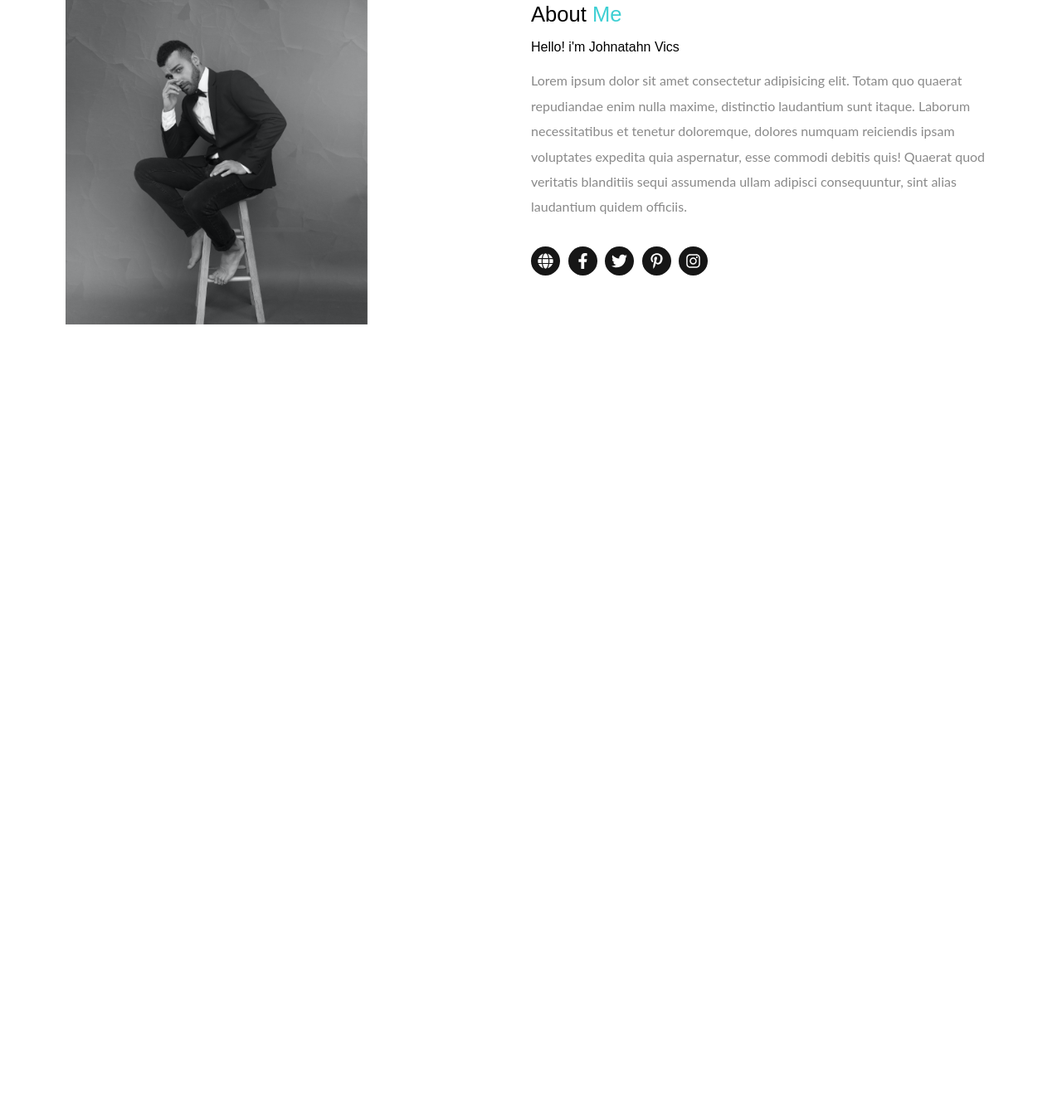
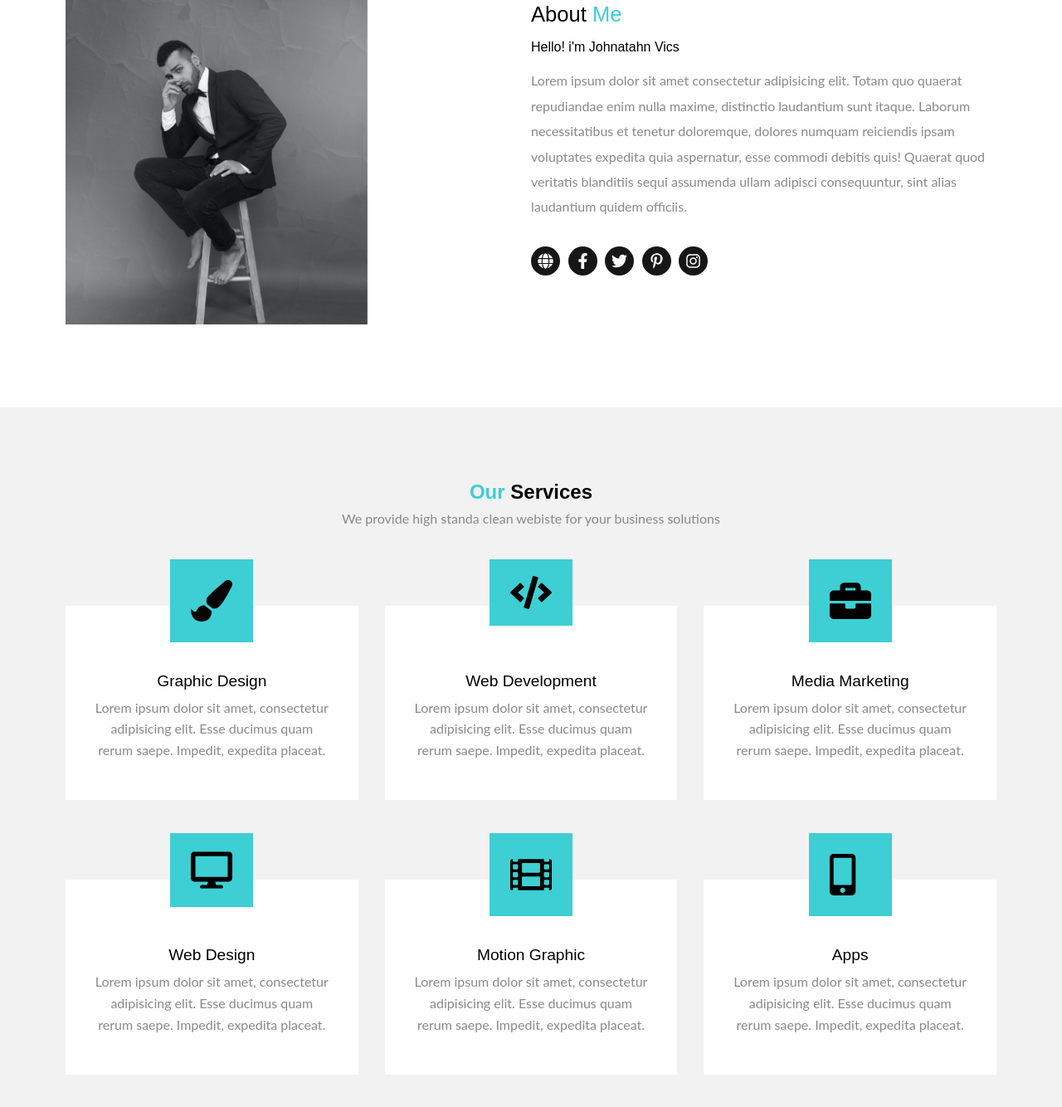
Before and after one commit to HenriBresteau/Portfolio-design, a plain HTML site: page index.html in a window 1280 px wide. Shown: the part 1090-2424 px from the top of the page at 83% size. Before the commit the page ends 1581 px from the top, so only its background shows below. Drawn offline with Linux system fonts and the light colour scheme.

Commit message:
section services

```diff
--- a/css/style.css
+++ b/css/style.css
@@ -5,6 +5,7 @@
   --pure: #ffffff;
   --ternary: #898989;
   --light: #f2f2f2;
+  --secondary: #070606;
 }
 
 * {
@@ -118,3 +119,60 @@ section {
   height: 100%;
   padding: 0.5rem;
 }
+
+.services {
+  background: var(--light);
+}
+.section-heading {
+  color: var(--secondary);
+  text-align: center;
+  margin-bottom: 1rem;
+  line-height: 0.5;
+}
+.section-heading span {
+  color: var(--primary);
+}
+.section-heading + p {
+  color: var(--ternary);
+  font-family: "Lato", sans-serif;
+  margin-bottom: 6rem;
+  text-align: center;
+}
+.card-wrapper {
+  display: grid;
+  grid-template-columns: repeat(3, 1fr);
+  grid-column-gap: 2rem;
+  grid-row-gap: 6rem;
+}
+.card-wrapper .card {
+  background: var(--pure);
+  padding: 3rem 2rem;
+  position: relative;
+  padding-top: 5rem;
+  text-align: center;
+  transition: all 0.3s ease;
+}
+.card-wrapper .card:hover {
+  background: var(--dark);
+}
+.card-wrapper .card img {
+  width: 100px;
+  position: absolute;
+  top: -3.5rem;
+  left: 50%;
+  transform: translateX(-50%);
+}
+.card-wrapper .card h3 {
+  font-weight: 400;
+  font-size: 1.2rem;
+  margin-bottom: 0.5rem;
+}
+.card-wrapper .card:hover h3,
+.card-wrapper .card:hover p {
+  color: var(--pure);
+}
+.card-wrapper .card p {
+  font-family: "Lato", sans-serif;
+  color: var(--ternary);
+  line-height: 1.6;
+}
--- a/index.html
+++ b/index.html
@@ -68,6 +68,50 @@
             </div>
         </div>
     </section>
+    <section class="services">
+        <div class="container">
+            <h2 class="section-heading"> <span>Our</span> Services</h2>
+            <p>We provide high standa clean webiste for your business solutions</p>
+            <div class="card-wrapper">
+                <div class="card">
+                    <img src="./images/services/paint-brush-solid.svg" alt="">
+                    <h3>Graphic Design</h3>
+                    <p>Lorem ipsum dolor sit amet, consectetur adipisicing elit. Esse ducimus quam rerum saepe. Impedit,
+                        expedita placeat.</p>
+                </div>
+                <div class="card">
+                    <img src="./images/services/code-solid.svg" alt="">
+                    <h3>Web Development</h3>
+                    <p>Lorem ipsum dolor sit amet, consectetur adipisicing elit. Esse ducimus quam rerum saepe. Impedit,
+                        expedita placeat.</p>
+                </div>
+                <div class="card">
+                    <img src="./images/services/briefcase-solid.svg" alt="">
+                    <h3>Media Marketing</h3>
+                    <p>Lorem ipsum dolor sit amet, consectetur adipisicing elit. Esse ducimus quam rerum saepe. Impedit,
+                        expedita placeat.</p>
+                </div>
+                <div class="card">
+                    <img src="./images/services/desktop-solid.svg" alt="">
+                    <h3>Web Design</h3>
+                    <p>Lorem ipsum dolor sit amet, consectetur adipisicing elit. Esse ducimus quam rerum saepe. Impedit,
+                        expedita placeat.</p>
+                </div>
+                <div class="card">
+                    <img src="./images/services/film-solid.svg" alt="">
+                    <h3>Motion Graphic</h3>
+                    <p>Lorem ipsum dolor sit amet, consectetur adipisicing elit. Esse ducimus quam rerum saepe. Impedit,
+                        expedita placeat.</p>
+                </div>
+                <div class="card">
+                    <img src="./images/services/mobile-alt-solid.svg" alt="">
+                    <h3>Apps</h3>
+                    <p>Lorem ipsum dolor sit amet, consectetur adipisicing elit. Esse ducimus quam rerum saepe. Impedit,
+                        expedita placeat.</p>
+                </div>
+            </div>
+        </div>
+    </section>
     <script src="./js/script.js"></script>
 </body>
 
```
